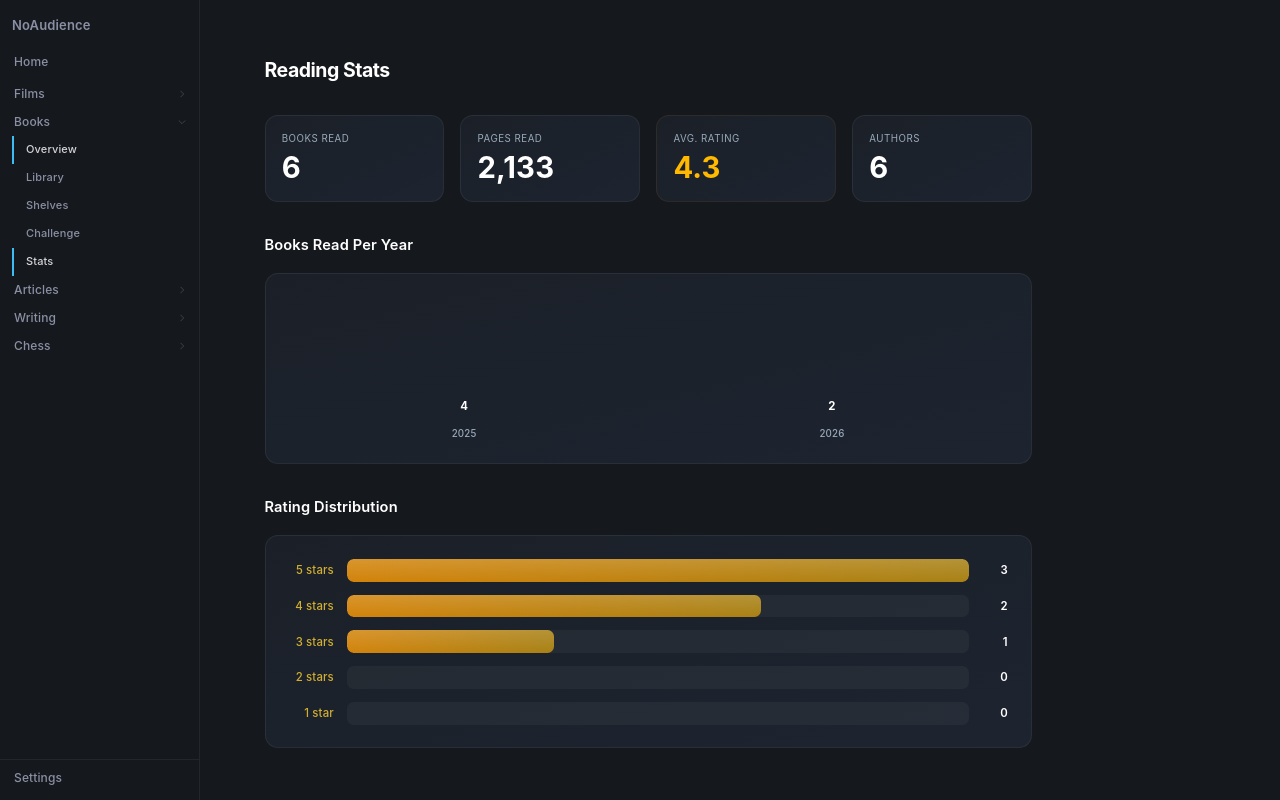
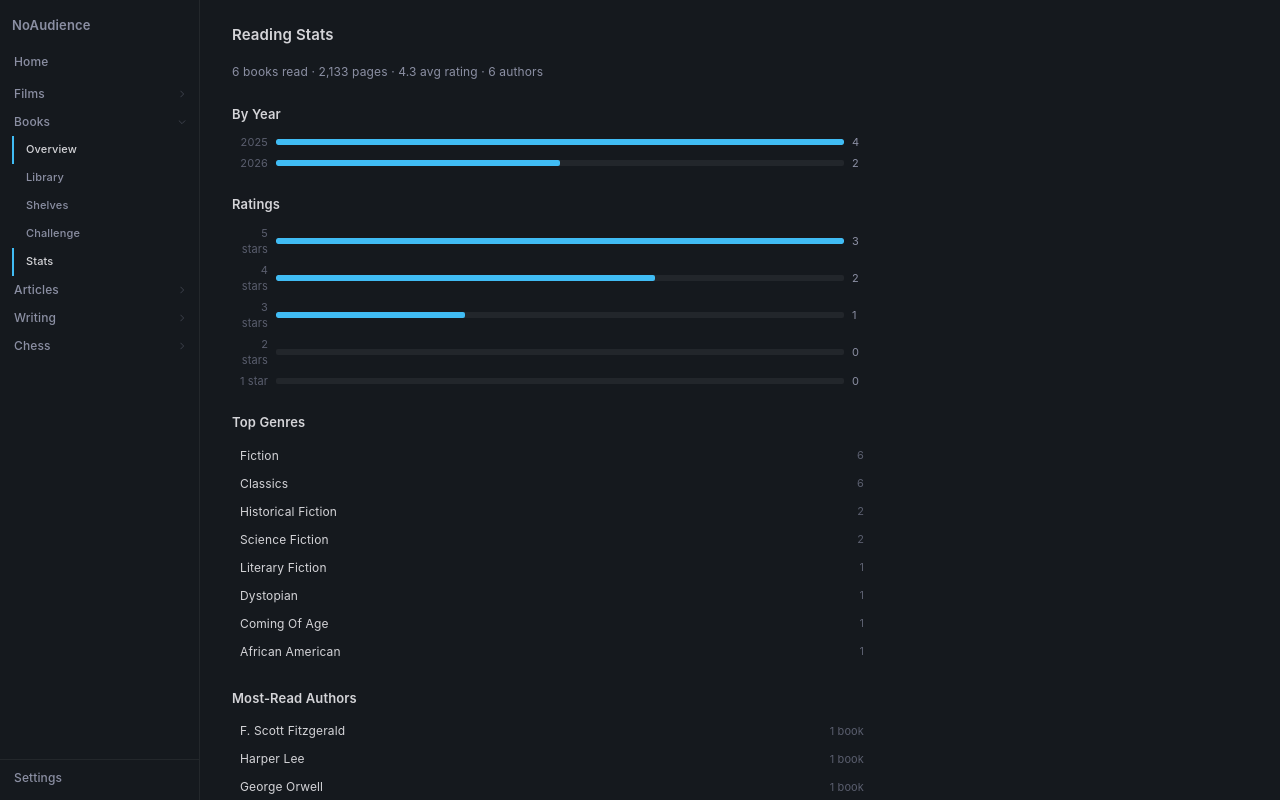
Before and after one commit to v-khanna/NoAudienceApps, a SvelteKit app in the folder apps/noaudience/: page /books/stats in a window 1280 px wide. Built offline with nearby package versions, Linux system fonts and the light colour scheme; a web font is replaced by a local one.

Commit message:
Redesign Books pages: dense, restrained, consistent with Films

```diff
--- a/apps/noaudience/src/routes/books/stats/+page.svelte
+++ b/apps/noaudience/src/routes/books/stats/+page.svelte
@@ -36,158 +36,108 @@
   });
 </script>
 
-<div class="p-10 overflow-y-auto h-full space-y-10 max-w-5xl">
-  <h1 class="text-2xl font-bold text-white tracking-tight">Reading Stats</h1>
+<div style="max-width: 640px;">
+  <h1 style="font-size: 15px; font-weight: 600; color: var(--text-primary); margin: 0 0 16px 0;">Reading Stats</h1>
 
-  <!-- Summary cards -->
-  <div class="grid grid-cols-2 md:grid-cols-4 gap-5">
-    <div class="bg-gradient-to-br from-[#1B2028] to-[#1D2430] border border-white/[0.06] rounded-2xl p-5 hover:border-white/[0.1] transition-colors duration-200">
-      <p class="text-[#99AABB] text-xs uppercase tracking-wider">Books Read</p>
-      <p class="text-4xl font-bold text-white mt-2">{readBooks.length}</p>
-    </div>
-    <div class="bg-gradient-to-br from-[#1B2028] to-[#1D2430] border border-white/[0.06] rounded-2xl p-5 hover:border-white/[0.1] transition-colors duration-200">
-      <p class="text-[#99AABB] text-xs uppercase tracking-wider">Pages Read</p>
-      <p class="text-4xl font-bold text-white mt-2">{totalPages.toLocaleString()}</p>
-    </div>
-    <div class="bg-gradient-to-br from-[#1B2028] to-[#1D2430] border border-amber-500/[0.08] rounded-2xl p-5 hover:border-amber-500/[0.15] transition-colors duration-200">
-      <p class="text-[#99AABB] text-xs uppercase tracking-wider">Avg. Rating</p>
-      <p class="text-4xl font-bold text-amber-400 mt-2">{averageRating.toFixed(1)}</p>
-    </div>
-    <div class="bg-gradient-to-br from-[#1B2028] to-[#1D2430] border border-white/[0.06] rounded-2xl p-5 hover:border-white/[0.1] transition-colors duration-200">
-      <p class="text-[#99AABB] text-xs uppercase tracking-wider">Authors</p>
-      <p class="text-4xl font-bold text-white mt-2">{authorCounts.length}</p>
-    </div>
-  </div>
+  <!-- Inline summary -->
+  <p style="font-size: 12px; color: var(--text-secondary); margin: 0 0 24px 0;">
+    {readBooks.length} books read &middot; {totalPages.toLocaleString()} pages &middot; {averageRating.toFixed(1)} avg rating &middot; {authorCounts.length} authors
+  </p>
 
-  <!-- Books per year (CSS bar chart) -->
-  <section>
-    <h2 class="text-white text-lg font-semibold mb-5">Books Read Per Year</h2>
-    <div class="bg-gradient-to-br from-[#1B2028] to-[#1D2430] border border-white/[0.06] rounded-2xl p-7">
-      <div class="flex items-end gap-5 h-44">
+  <!-- Books per year -->
+  {#if booksPerYear.length > 0}
+    <section style="margin-bottom: 24px;">
+      <h2 style="font-size: 13px; font-weight: 600; color: var(--text-primary); margin: 0 0 10px 0;">By Year</h2>
+      <div style="display: flex; flex-direction: column; gap: 4px;">
         {#each booksPerYear as { year, count }}
-          <div class="flex-1 flex flex-col items-center gap-2">
-            <span class="text-white text-sm font-bold">{count}</span>
-            <div class="w-full relative overflow-hidden rounded-t-lg" style="height: {(count / maxYearCount) * 100}%">
-              <div class="absolute inset-0 bg-gradient-to-t from-[#00E054] to-[#40BCF4] rounded-t-lg"></div>
-              <div class="absolute inset-0 bg-gradient-to-r from-white/[0.1] to-transparent rounded-t-lg"></div>
+          <div style="display: flex; align-items: center; gap: 8px;">
+            <span style="font-size: 11px; color: var(--text-tertiary); width: 36px; text-align: right; flex-shrink: 0;">{year}</span>
+            <div style="flex: 1; height: 6px; background: var(--border); border-radius: 2px; overflow: hidden;">
+              <div style="height: 100%; width: {(count / maxYearCount) * 100}%; background: var(--accent); border-radius: 2px;"></div>
             </div>
-            <span class="text-[#99AABB] text-xs font-medium">{year}</span>
+            <span style="font-size: 11px; color: var(--text-secondary); width: 20px; flex-shrink: 0;">{count}</span>
           </div>
         {/each}
       </div>
+    </section>
+  {/if}
+
+  <!-- Rating distribution -->
+  <section style="margin-bottom: 24px;">
+    <h2 style="font-size: 13px; font-weight: 600; color: var(--text-primary); margin: 0 0 10px 0;">Ratings</h2>
+    <div style="display: flex; flex-direction: column; gap: 4px;">
+      {#each [5, 4, 3, 2, 1] as star}
+        <div style="display: flex; align-items: center; gap: 8px;">
+          <span style="font-size: 11px; color: var(--text-tertiary); width: 36px; text-align: right; flex-shrink: 0;">{star} star{star !== 1 ? 's' : ''}</span>
+          <div style="flex: 1; height: 6px; background: var(--border); border-radius: 2px; overflow: hidden;">
+            <div style="height: 100%; width: {maxRatingCount > 0 ? (ratingDist[star] / maxRatingCount) * 100 : 0}%; background: var(--accent); border-radius: 2px;"></div>
+          </div>
+          <span style="font-size: 11px; color: var(--text-secondary); width: 20px; flex-shrink: 0;">{ratingDist[star]}</span>
+        </div>
+      {/each}
     </div>
   </section>
 
-  <!-- Rating distribution -->
-  <section>
-    <h2 class="text-white text-lg font-semibold mb-5">Rating Distribution</h2>
-    <div class="bg-gradient-to-br from-[#1B2028] to-[#1D2430] border border-white/[0.06] rounded-2xl p-7">
-      <div class="space-y-4">
-        {#each [5, 4, 3, 2, 1] as star}
-          <div class="flex items-center gap-4">
-            <span class="text-amber-300/80 text-sm w-14 text-right font-medium">{star} star{star !== 1 ? 's' : ''}</span>
-            <div class="flex-1 h-7 bg-white/[0.04] rounded-lg overflow-hidden">
-              <div
-                class="h-full rounded-lg bg-gradient-to-r from-amber-500/80 to-amber-400/60 transition-all duration-500 ease-out relative"
-                style="width: {maxRatingCount > 0 ? (ratingDist[star] / maxRatingCount) * 100 : 0}%"
-              >
-                <div class="absolute inset-0 bg-gradient-to-t from-white/0 to-white/[0.15] rounded-lg"></div>
-              </div>
-            </div>
-            <span class="text-white text-sm w-8 text-right font-semibold">{ratingDist[star]}</span>
+  <!-- Top genres -->
+  {#if genreCounts.length > 0}
+    <section style="margin-bottom: 24px;">
+      <h2 style="font-size: 13px; font-weight: 600; color: var(--text-primary); margin: 0 0 10px 0;">Top Genres</h2>
+      <div style="display: flex; flex-direction: column; gap: 2px;">
+        {#each genreCounts.slice(0, 8) as { genre, count }}
+          <div class="list-row" style="display: flex; align-items: center; justify-content: space-between; padding: 4px 8px; border-radius: 4px; transition: background 150ms ease-out;">
+            <span style="font-size: 12px; color: var(--text-primary); text-transform: capitalize;">{genre}</span>
+            <span style="font-size: 11px; color: var(--text-tertiary);">{count}</span>
           </div>
         {/each}
       </div>
-    </div>
-  </section>
+    </section>
+  {/if}
 
-  <div class="grid grid-cols-1 md:grid-cols-2 gap-6">
-    <!-- Top genres -->
-    <section>
-      <h2 class="text-white text-lg font-semibold mb-5">Top Genres</h2>
-      <div class="bg-gradient-to-br from-[#1B2028] to-[#1D2430] border border-white/[0.06] rounded-2xl p-5">
-        {#if genreCounts.length > 0}
-          <div class="space-y-2.5">
-            {#each genreCounts.slice(0, 8) as { genre, count }, i}
-              <div class="flex items-center gap-3 px-2 py-2 rounded-lg hover:bg-white/[0.03] transition-colors duration-200 {i % 2 === 1 ? 'bg-white/[0.02]' : ''}">
-                <div class="flex-1 flex items-center gap-3">
-                  <span class="text-white text-sm capitalize font-medium">{genre}</span>
-                </div>
-                <div class="w-24 h-2 bg-white/[0.04] rounded-full overflow-hidden">
-                  <div
-                    class="h-full rounded-full bg-gradient-to-r from-[#00E054] to-[#40BCF4] transition-all duration-500"
-                    style="width: {(count / maxGenreCount) * 100}%"
-                  ></div>
-                </div>
-                <span class="text-[#99AABB] text-sm w-6 text-right">{count}</span>
-              </div>
-            {/each}
+  <!-- Most-read authors -->
+  {#if authorCounts.length > 0}
+    <section style="margin-bottom: 24px;">
+      <h2 style="font-size: 13px; font-weight: 600; color: var(--text-primary); margin: 0 0 10px 0;">Most-Read Authors</h2>
+      <div style="display: flex; flex-direction: column; gap: 2px;">
+        {#each authorCounts.slice(0, 8) as { author, count }}
+          <div class="list-row" style="display: flex; align-items: center; justify-content: space-between; padding: 4px 8px; border-radius: 4px; transition: background 150ms ease-out;">
+            <span style="font-size: 12px; color: var(--text-primary);">{author}</span>
+            <span style="font-size: 11px; color: var(--text-tertiary);">{count} book{count !== 1 ? 's' : ''}</span>
           </div>
-        {:else}
-          <div class="py-8 text-center">
-            <p class="text-[#99AABB] text-sm">No data yet.</p>
+        {/each}
+      </div>
+    </section>
+  {/if}
+
+  <!-- Longest / Shortest -->
+  {#if longestBook || shortestBook}
+    <section style="margin-bottom: 24px;">
+      <h2 style="font-size: 13px; font-weight: 600; color: var(--text-primary); margin: 0 0 10px 0;">Extremes</h2>
+      <div style="display: flex; flex-direction: column; gap: 4px; font-size: 12px;">
+        {#if longestBook}
+          <div style="display: flex; align-items: center; gap: 8px; padding: 4px 8px;">
+            <span style="color: var(--text-tertiary); width: 56px; flex-shrink: 0;">Longest</span>
+            <a href="/books/{longestBook.book.id}" style="color: var(--text-primary); text-decoration: none;" class="title-link">{longestBook.book.title}</a>
+            <span style="color: var(--text-tertiary); margin-left: auto; flex-shrink: 0;">{longestBook.book.pageCount}p</span>
+          </div>
+        {/if}
+        {#if shortestBook}
+          <div style="display: flex; align-items: center; gap: 8px; padding: 4px 8px;">
+            <span style="color: var(--text-tertiary); width: 56px; flex-shrink: 0;">Shortest</span>
+            <a href="/books/{shortestBook.book.id}" style="color: var(--text-primary); text-decoration: none;" class="title-link">{shortestBook.book.title}</a>
+            <span style="color: var(--text-tertiary); margin-left: auto; flex-shrink: 0;">{shortestBook.book.pageCount}p</span>
           </div>
         {/if}
       </div>
     </section>
+  {/if}
+</div>
 
-    <!-- Most-read authors -->
-    <section>
-      <h2 class="text-white text-lg font-semibold mb-5">Most-Read Authors</h2>
-      <div class="bg-gradient-to-br from-[#1B2028] to-[#1D2430] border border-white/[0.06] rounded-2xl p-5">
-        {#if authorCounts.length > 0}
-          <div class="space-y-2.5">
-            {#each authorCounts.slice(0, 8) as { author, count }, i}
-              <div class="flex items-center justify-between px-2 py-2 rounded-lg hover:bg-white/[0.03] transition-colors duration-200 {i % 2 === 1 ? 'bg-white/[0.02]' : ''}">
-                <span class="text-white text-sm font-medium">{author}</span>
-                <span class="text-[#99AABB] text-sm bg-white/[0.06] px-2.5 py-0.5 rounded-full">{count} book{count !== 1 ? 's' : ''}</span>
-              </div>
-            {/each}
-          </div>
-        {:else}
-          <div class="py-8 text-center">
-            <p class="text-[#99AABB] text-sm">No data yet.</p>
-          </div>
-        {/if}
-      </div>
-    </section>
-  </div>
+<style>
+  .list-row:hover {
+    background: rgba(255, 255, 255, 0.03);
+  }
 
-  <!-- Longest / Shortest -->
-  <div class="grid grid-cols-1 md:grid-cols-2 gap-6">
-    {#if longestBook}
-      <div class="bg-gradient-to-br from-[#1B2028] to-[#1D2430] border border-white/[0.06] rounded-2xl p-5 hover:border-white/[0.1] transition-colors duration-200">
-        <p class="text-[#99AABB] text-xs uppercase tracking-wider mb-3">Longest Book</p>
-        <div class="flex items-center gap-4">
-          <img
-            src={longestBook.book.coverPath}
-            alt={longestBook.book.title}
-            class="w-12 h-[72px] object-cover rounded-lg shadow-[4px_4px_12px_rgba(0,0,0,0.5)]"
-            loading="lazy"
-          />
-          <div>
-            <p class="text-white font-semibold font-serif">{longestBook.book.title}</p>
-            <p class="text-amber-400/70 text-sm mt-0.5">{longestBook.book.pageCount} pages</p>
-          </div>
-        </div>
-      </div>
-    {/if}
-    {#if shortestBook}
-      <div class="bg-gradient-to-br from-[#1B2028] to-[#1D2430] border border-white/[0.06] rounded-2xl p-5 hover:border-white/[0.1] transition-colors duration-200">
-        <p class="text-[#99AABB] text-xs uppercase tracking-wider mb-3">Shortest Book</p>
-        <div class="flex items-center gap-4">
-          <img
-            src={shortestBook.book.coverPath}
-            alt={shortestBook.book.title}
-            class="w-12 h-[72px] object-cover rounded-lg shadow-[4px_4px_12px_rgba(0,0,0,0.5)]"
-            loading="lazy"
-          />
-          <div>
-            <p class="text-white font-semibold font-serif">{shortestBook.book.title}</p>
-            <p class="text-amber-400/70 text-sm mt-0.5">{shortestBook.book.pageCount} pages</p>
-          </div>
-        </div>
-      </div>
-    {/if}
-  </div>
-</div>
+  .title-link:hover {
+    color: var(--accent);
+  }
+</style>
```
